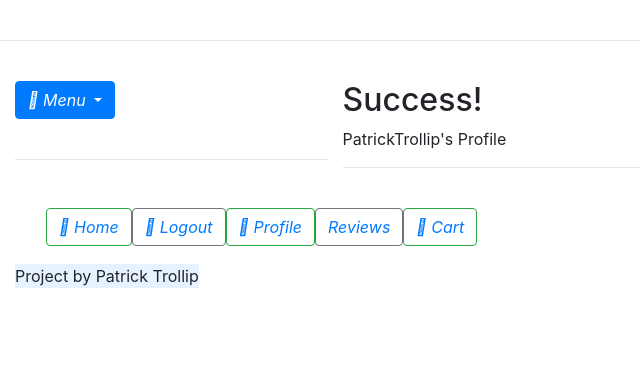
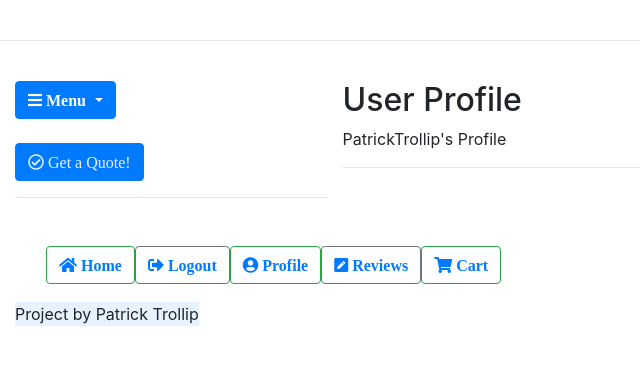
Before and after one commit to Patoman90/Patrick-s-Full-Stack-Frameworks-with-Django-Milestone-Project, a Django app: page /accounts/profile/ in a window 1280 px wide. Shown: the part 100-465 px from the top of the page, without its empty margins (0-640 px from the left). Run offline with Django 3.2, Linux system fonts and the light colour scheme; a user stored in the database is signed in; some libraries are stand-ins or nearby versions.

Commit message:
added a quote form button to base.html and created a quote form with urls and views.

```diff
--- a/accounts/templates/profile.html
+++ b/accounts/templates/profile.html
@@ -1,6 +1,6 @@
 {% extends "base.html" %}
 {% block content %}
-    <h2>Success!</h2>
+    <h2>User Profile</h2>
     {{ user }}'s Profile
     <p>{{ profile.email }}</p>
 
--- a/accounts/urls.py
+++ b/accounts/urls.py
@@ -1,10 +1,12 @@
 from django.conf.urls import url, include
-from .views import index, register, profile, logout, login
+from .views import index, register, profile, logout, login, quote
 from . import urls_reset
 
 urlpatterns = [
+    url(r'^index/$', index, name='index'),
     url(r'^register/$', register, name='register'),
     url(r'^profile/$', profile, name='profile'),
+    url(r'^quote/$', quote, name='quote'),
     url(r'^logout/$', logout, name='logout'),
     url(r'^login/$', login, name='login'),
     url(r'^password-reset/', include(urls_reset)),
--- a/accounts/views.py
+++ b/accounts/views.py
@@ -47,6 +47,11 @@ def profile(request):
     return render(request, 'profile.html')
 
 
+def quote(request):
+    """A view that displays the quote page for the user"""
+    return render(request, 'quote.html')
+
+
 def register(request):
     """A view that manages the registration form"""
     if request.user.is_authenticated:
--- a/static/css/custom.css
+++ b/static/css/custom.css
@@ -19,3 +19,7 @@
     margin-bottom: 10px ;
     background-color: #e6f2ff;
 }
+
+#quote{
+    color:#e6f2ff;
+}
--- a/templates/base.html
+++ b/templates/base.html
@@ -7,7 +7,7 @@
         <meta http-equiv="X-UA-Compatible" content="ie=edge">
         <title>Milestone project 4</title>
         <link rel="stylesheet" href="https://maxcdn.bootstrapcdn.com/bootstrap/4.2.1/css/bootstrap.min.css" type="text/css" />
-        <link rel="stylesheet" href="https://maxcdn.bootstrapcdn.com/font-awesome/4.7.0/css/font-awesome.min.css" type="text/css" />
+        <link rel="stylesheet" href="https://cdnjs.cloudflare.com/ajax/libs/font-awesome/5.12.1/css/all.css" integrity="sha256-BbKecxrFo+Ecew/N4HhSlsVkNCvNiDHJySBsqWciTYg=" crossorigin="anonymous" />
         <link rel="stylesheet" href="{% static 'css/custom.css' %}">
         {% block head_js %}
         {% endblock head_js %}
@@ -39,10 +39,10 @@
                             <ul class="dropdown-menu">
                                 {% if user.is_authenticated %}
                                     <li><a href="{% url 'home' %}"><i class="fas fa-home"> Home</i></a></li>
-                                    <li><a href="{% url 'logout' %}"><i class="fas fa-sign-out"> Logout</i></a></li>
+                                    <li><a href="{% url 'logout' %}"><i class="fas fa-sign-out-alt"> Logout</i></a></li>
                                     <li><a href="{% url 'profile' %}"><i class="fas fa-user-circle"> Profile</i></a></li>
                                     <li><a href="{% url 'view_cart' %}"><i class="fas fa-shopping-cart"> Cart</i></a></li>
-                                    <li><a href="{% url 'products' %}"><i class="fab fa-hdd"> Products</i></a></li>
+                                    <li><a href="{% url 'products' %}"><i class="fas fa-hdd"> Products</i></a></li>
                                     <li><a href="{% url 'services' %}"><i class="fas fa-handshake"> Services</i></a></li>
                                     <li><a href="{% url 'reviews' %}"><i class="fas fa-pen-square"> Reviews</i></a></li>
                                 {% else %}
@@ -56,6 +56,13 @@
                             </ul>
                         </div>
                         <br>
+                        <div>
+                            <a href="{% url 'quote' %}">
+                            <button class="btn btn-primary " role="button" id="quote" >
+                                <i class="far fa-check-circle"> Get a Quote!</i>
+                            </button>
+                            </a>
+                        </div>
                         <hr>
                         <br>
                     </div>
@@ -78,14 +85,14 @@
                         <form class="form-inline">
                             {% if user.is_authenticated %}
                                 <button class="btn btn-outline-success" type="button"><a href="{% url 'home' %}"><i class="fas fa-home"> Home</i></a></button>
-                                <button class="btn btn-outline-secondary" type="button"><a href="{% url 'logout' %}"><i class="fas fa-sign-out"> Logout</i></a></button>
+                                <button class="btn btn-outline-secondary" type="button"><a href="{% url 'logout' %}"><i class="fas fa-sign-out-alt"> Logout</i></a></button>
                                 <button class="btn btn-outline-success" type="button"><a href="{% url 'profile' %}"><i class="fas fa-user-circle"> Profile</i></a></button>
                                 <button class="btn btn-outline-secondary" type="button"><a href="{% url 'reviews' %}"><i class="fas fa-pen-square"> Reviews</i></a></button>
                                 <button class="btn btn-outline-success" type="button"><a href="{% url 'view_cart' %}"><i class="fas fa-shopping-cart"> Cart</i></a></button>
                             {% else %}
                                 <button class="btn btn-outline-success" type="button"><a href="{% url 'home' %}"><i class="fas fa-home"> Home</i></a></button>
                                 <button class="btn btn-outline-secondary" type="button"><a href="{% url 'login' %}"><i class="fas fa-key"> Login</i></a></button>
-                                <button class="btn btn-outline-success" type="button"><a href="{% url 'products' %}"><i class="far fa-hdd"> Products</i></a></button>
+                                <button class="btn btn-outline-success" type="button"><a href="{% url 'products' %}"><i class="fas fa-hdd"> Products</i></a></button>
                                 <button class="btn btn-outline-secondary" type="button"><a href="{% url 'services' %}"><i class="far fa-handshake"> Services</i></a></button>
                                 <button class="btn btn-outline-success" type="button"><a href="{% url 'reviews' %}"><i class="fas fa-pen-square"> Reviews</i></a></button>
                             {% endif %}
```
Also changed, not shown: accounts/templates/quote.html (added, +34 -0 lines), db.sqlite3.
